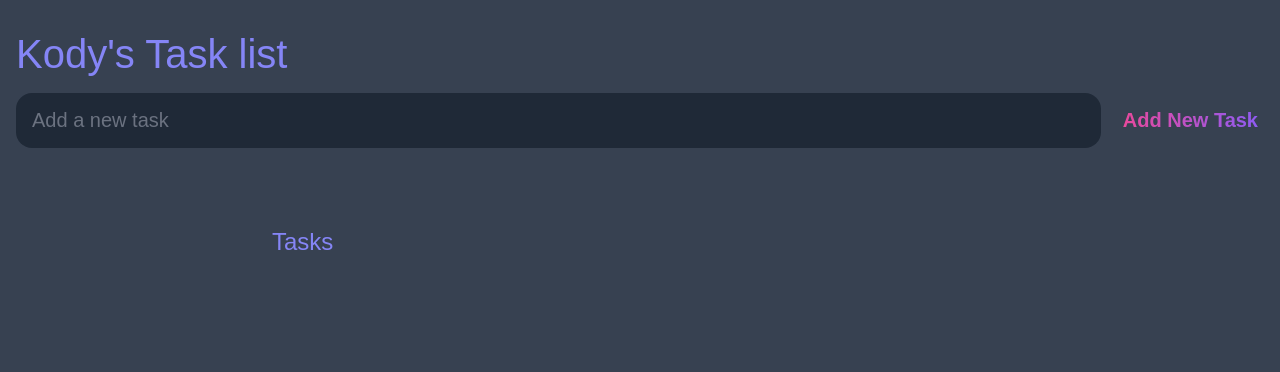
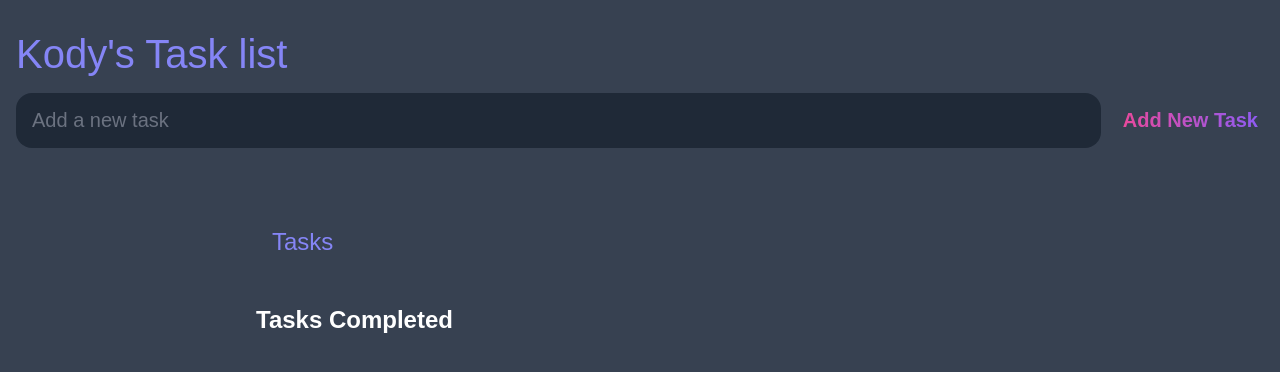
Before and after one commit to kodyt/Todo-List, a plain HTML site: page index.html in a window 1280 px wide. Drawn offline with Linux system fonts and the light colour scheme.

```diff
--- a/index.html
+++ b/index.html
@@ -49,6 +49,22 @@
             </div>
 
         </section>
+
+        <br>
+
+        <section class="completion-list">
+            <h2>Tasks Completed</h2>
+
+            <div id="completed-list">
+                <!-- <div id="completed">
+                    <input
+                    type="number"
+                    class="number"
+                    value="0"
+                    />
+                </div> -->
+            </div>
+        </section>
     </main>
     <script src="main.js"></script>
 </body>
```
